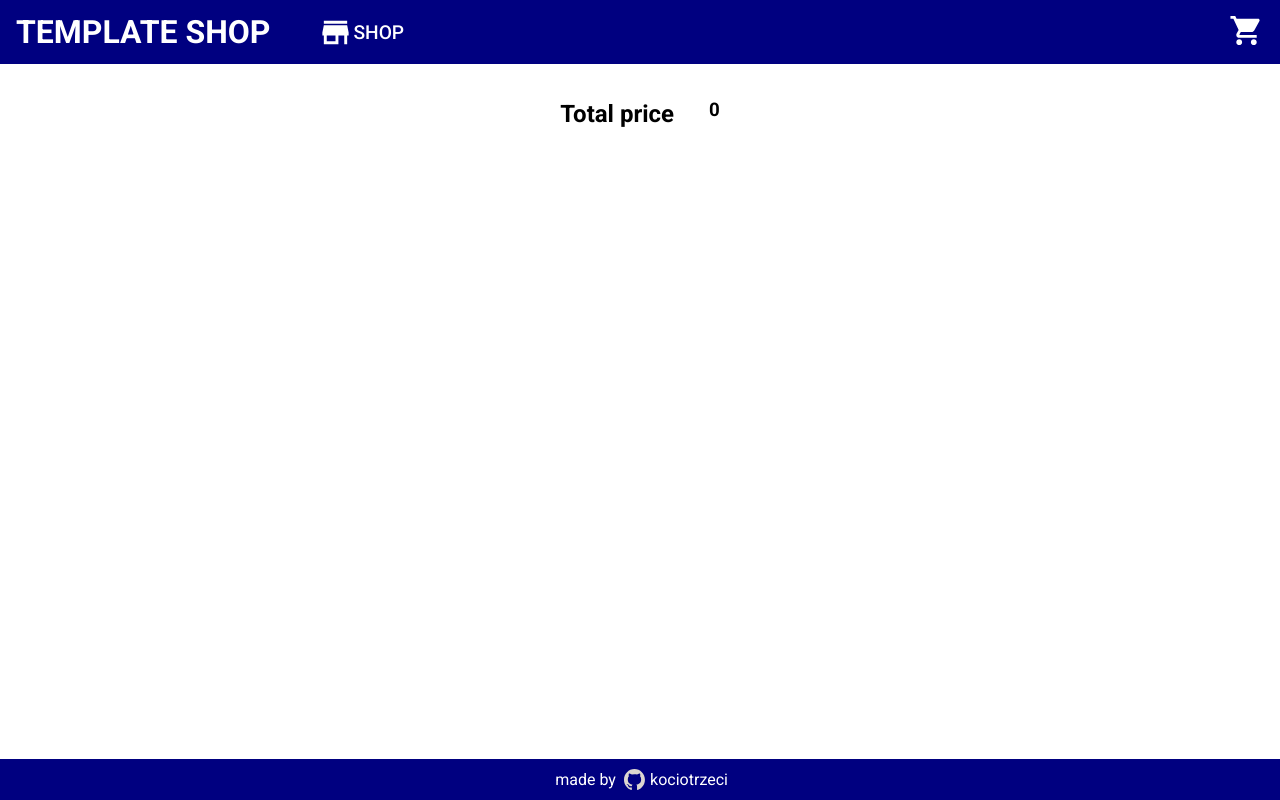
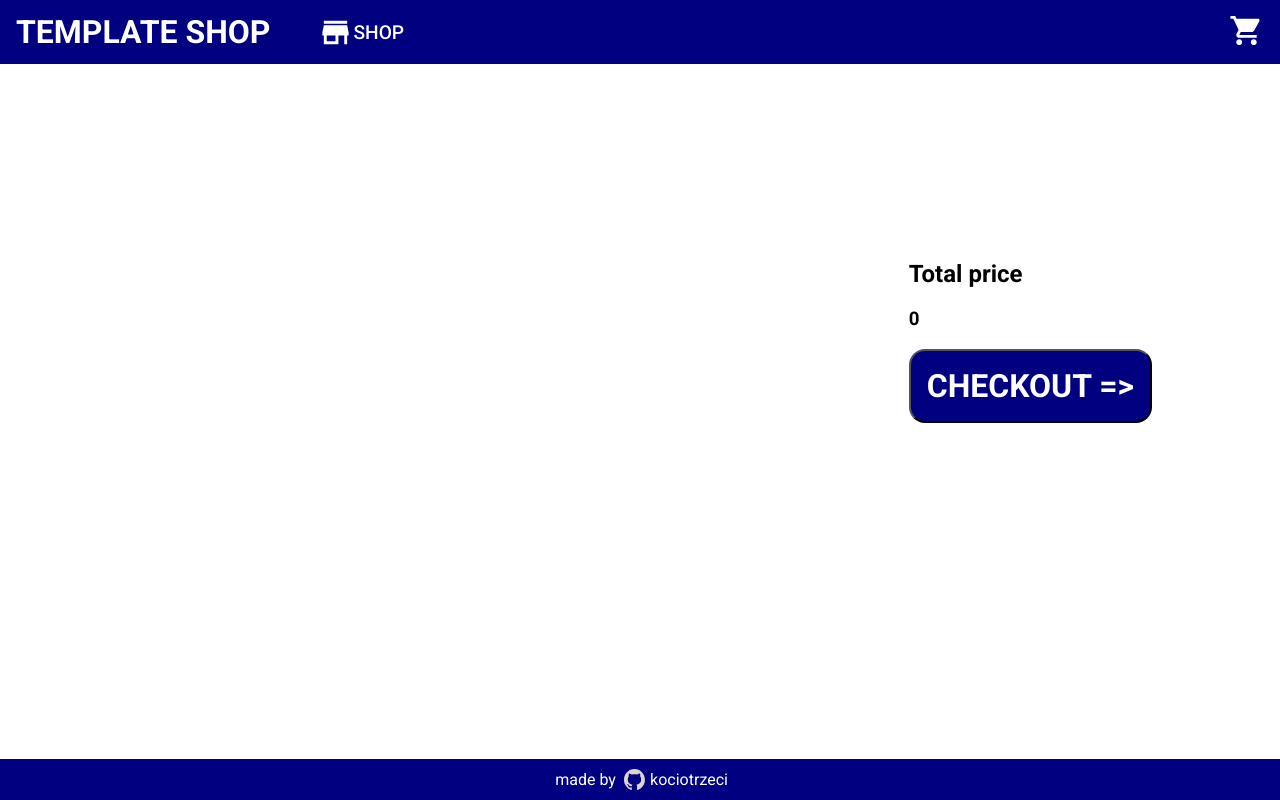
Before and after one commit to kociotrzeci/shopping-cart, a React (Vite) app: page /cart in a window 1280 px wide. Built offline with nearby package versions, Linux system fonts and the light colour scheme.

Commit message:
added calculation of total price

```diff
--- a/src/Cart.jsx
+++ b/src/Cart.jsx
@@ -12,12 +12,11 @@ export default function Cart() {
       <div className="panel left shop-items">
         <ShowItemsCart _data={cart} _modifyCartContent={modifyCart} />
       </div>
-       <div className="panel right shop-items">
+       <div className="panel-right">
         <h2>Total price</h2>
         <h3>{calculateTotalPrice()}</h3>
-
+<button className="checkout">CHECKOUT =></button>
        </div>
-      <div className="panel right"> </div>
     </div>
   );
 }
--- a/src/index.scss
+++ b/src/index.scss
@@ -75,6 +75,17 @@ body {
 
     }
   }
+  .cart{
+    display: grid;
+    width: 100%;
+    grid-template-columns: 1fr 1fr;
+    .panel-right{
+      position: fixed;
+      top: 30%;
+      right: 10%;
+
+    }
+  }
   .footer{
       margin-top: auto;
       width: 100vw;
@@ -121,8 +132,12 @@ button{
   font-size: 1rem;
   font-weight: 700;
   border-radius: 1rem;
+
 }
-
+button.checkout{
+  font-size: 2rem;
+  padding: 1rem;
+}
 .item-container {
   flex: 1 1 250px;
   display: flex;
```
